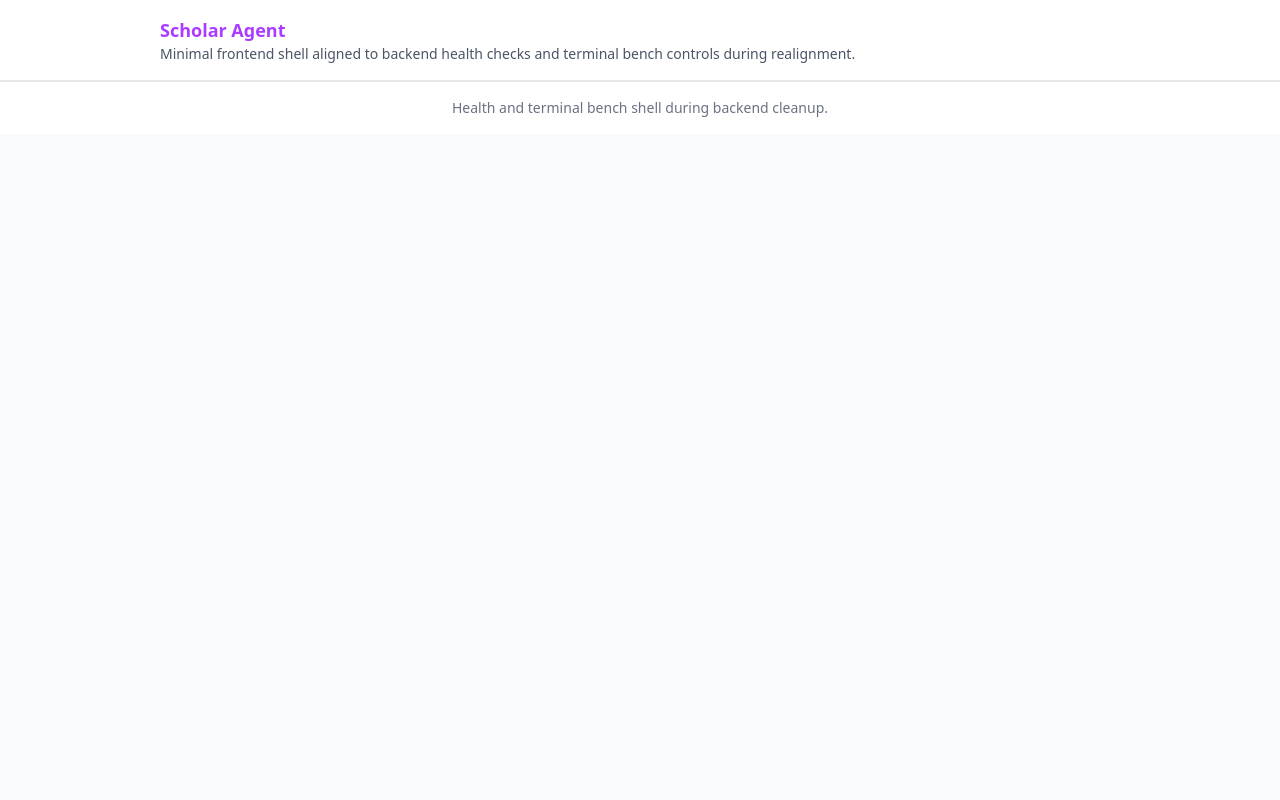
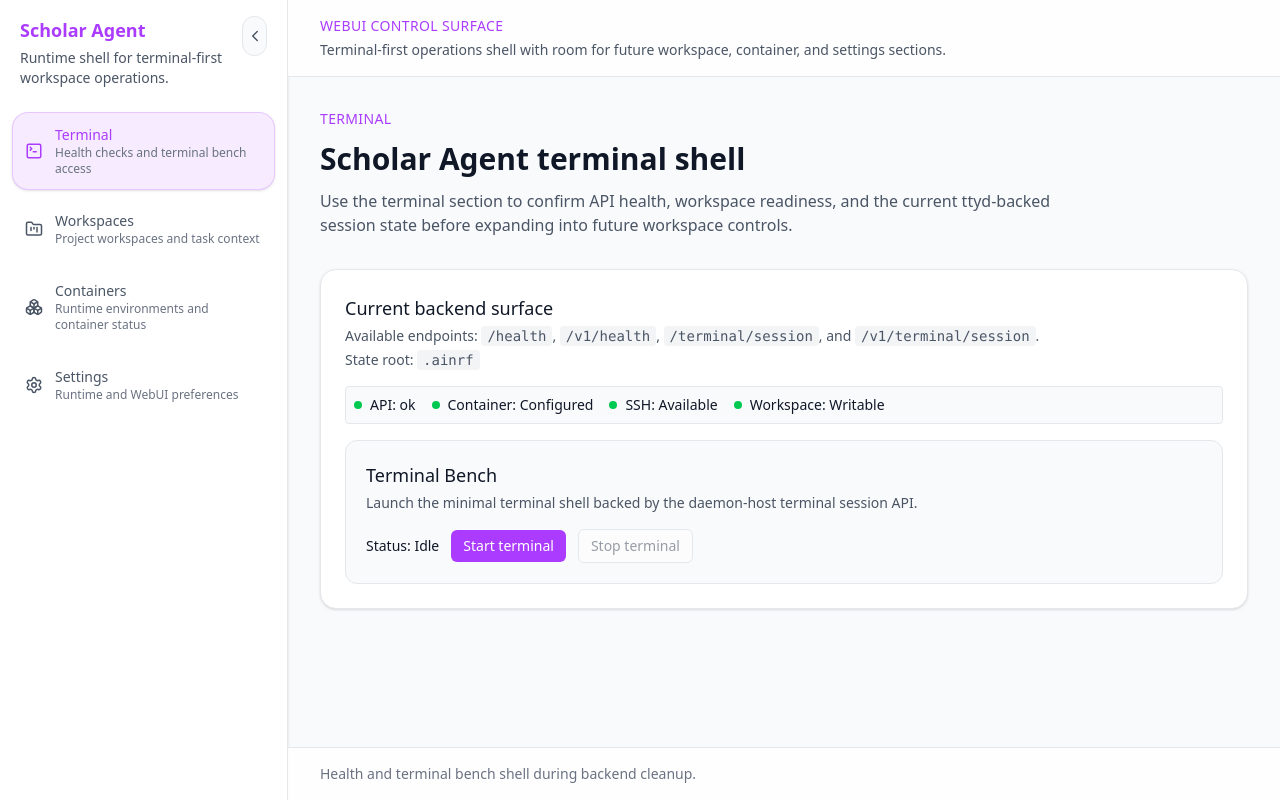
Before and after one commit to Kozmosa/scholar-agent, a React (Vite) app in the folder frontend/: page /terminal in a window 1280 px wide. Built offline with nearby package versions, Linux system fonts and the light colour scheme.

Commit message:
feat: add collapsible webui navigation shell

```diff
--- a/frontend/src/App.tsx
+++ b/frontend/src/App.tsx
@@ -1,7 +1,8 @@
 import { QueryClient, QueryClientProvider } from '@tanstack/react-query';
-import { BrowserRouter, Routes, Route } from 'react-router-dom';
+import { BrowserRouter, Navigate, Route, Routes } from 'react-router-dom';
 import { ErrorBoundary, Layout, ToastProvider } from './components/common';
 import DashboardPage from './pages/DashboardPage';
+import PlaceholderPage from './pages/PlaceholderPage';
 import './index.css';
 
 const queryClient = new QueryClient({
@@ -21,7 +22,38 @@ function App() {
           <BrowserRouter>
             <Layout>
               <Routes>
-                <Route path="/" element={<DashboardPage />} />
+                <Route path="/" element={<Navigate replace to="/terminal" />} />
+                <Route path="/terminal" element={<DashboardPage />} />
+                <Route
+                  path="/workspaces"
+                  element={
+                    <PlaceholderPage
+                      eyebrow="Workspaces"
+                      title="Workspace orchestration is coming soon"
+                      description="This area will expose project-specific workspaces, task context, and execution entrypoints once the runtime shell expands beyond Terminal."
+                    />
+                  }
+                />
+                <Route
+                  path="/containers"
+                  element={
+                    <PlaceholderPage
+                      eyebrow="Containers"
+                      title="Container management is coming soon"
+                      description="This area will surface runtime container state, environment preparation, and related controls after the terminal shell stabilizes."
+                    />
+                  }
+                />
+                <Route
+                  path="/settings"
+                  element={
+                    <PlaceholderPage
+                      eyebrow="Settings"
+                      title="Settings are coming soon"
+                      description="This area will host environment preferences, runtime configuration, and WebUI behavior controls in a later slice."
+                    />
+                  }
+                />
               </Routes>
             </Layout>
           </BrowserRouter>
--- a/frontend/src/components/common/Layout.tsx
+++ b/frontend/src/components/common/Layout.tsx
@@ -1,32 +1,127 @@
+import { Boxes, ChevronLeft, ChevronRight, FolderKanban, Settings, SquareTerminal } from 'lucide-react';
 import type { ReactNode } from 'react';
-import { Link } from 'react-router-dom';
+import { useMemo, useState } from 'react';
+import { NavLink } from 'react-router-dom';
 
 interface Props {
   children: ReactNode;
 }
 
+interface NavigationItem {
+  label: string;
+  to: string;
+  description: string;
+  icon: typeof SquareTerminal;
+}
+
+const navigationItems: NavigationItem[] = [
+  {
+    label: 'Terminal',
+    to: '/terminal',
+    description: 'Health checks and terminal bench access',
+    icon: SquareTerminal,
+  },
+  {
+    label: 'Workspaces',
+    to: '/workspaces',
+    description: 'Project workspaces and task context',
+    icon: FolderKanban,
+  },
+  {
+    label: 'Containers',
+    to: '/containers',
+    description: 'Runtime environments and container status',
+    icon: Boxes,
+  },
+  {
+    label: 'Settings',
+    to: '/settings',
+    description: 'Runtime and WebUI preferences',
+    icon: Settings,
+  },
+];
+
 function Layout({ children }: Props) {
+  const [isCollapsed, setIsCollapsed] = useState(false);
+  const asideWidth = useMemo(() => (isCollapsed ? 'w-20' : 'w-72'), [isCollapsed]);
+
   return (
     <div className="min-h-screen bg-gray-50 text-gray-900">
-      <header className="border-b border-gray-200 bg-white">
-        <div className="mx-auto flex max-w-5xl items-center justify-between px-4 py-4 sm:px-6 lg:px-8">
-          <div className="space-y-1">
-            <Link to="/" className="text-lg font-semibold text-[var(--accent)]">
-              Scholar Agent
-            </Link>
-            <p className="text-sm text-gray-600">
-              Minimal frontend shell aligned to backend health checks and terminal bench controls
-              during realignment.
+      <div className="flex min-h-screen">
+        <aside
+          className={`${asideWidth} flex shrink-0 flex-col border-r border-gray-200 bg-white/95 px-3 py-4 shadow-sm transition-all duration-200`}
+        >
+          <div className="flex items-start justify-between gap-3 px-2">
+            <div className={isCollapsed ? 'hidden' : 'block'}>
+              <p className="text-lg font-semibold text-[var(--accent)]">Scholar Agent</p>
+              <p className="mt-1 text-sm text-gray-600">
+                Runtime shell for terminal-first workspace operations.
+              </p>
+            </div>
+            <button
+              type="button"
+              onClick={() => setIsCollapsed((value) => !value)}
+              className="inline-flex h-10 w-10 items-center justify-center rounded-xl border border-gray-200 bg-gray-50 text-gray-600 transition hover:border-[var(--accent)]/30 hover:text-[var(--accent)]"
+              aria-label={isCollapsed ? 'Expand sidebar' : 'Collapse sidebar'}
+            >
+              {isCollapsed ? <ChevronRight size={18} /> : <ChevronLeft size={18} />}
+            </button>
+          </div>
+
+          <nav className="mt-6 flex flex-1 flex-col gap-2">
+            {navigationItems.map((item) => {
+              const Icon = item.icon;
+              return (
+                <NavLink
+                  key={item.to}
+                  to={item.to}
+                  className={({ isActive }) =>
+                    [
+                      'group flex items-center gap-3 rounded-2xl border px-3 py-3 transition',
+                      isCollapsed ? 'justify-center' : '',
+                      isActive
+                        ? 'border-[var(--accent)]/20 bg-[var(--accent)]/10 text-[var(--accent)] shadow-sm'
+                        : 'border-transparent text-gray-600 hover:border-gray-200 hover:bg-gray-100 hover:text-gray-900',
+                    ].join(' ')
+                  }
+                  title={isCollapsed ? item.label : undefined}
+                >
+                  <Icon size={18} className="shrink-0" />
+                  {isCollapsed ? null : (
+                    <span className="min-w-0">
+                      <span className="block text-sm font-medium">{item.label}</span>
+                      <span className="block text-xs text-gray-500">{item.description}</span>
+                    </span>
+                  )}
+                </NavLink>
+              );
+            })}
+          </nav>
+        </aside>
+
+        <div className="flex min-h-screen min-w-0 flex-1 flex-col">
+          <header className="border-b border-gray-200 bg-white/80 px-4 py-4 backdrop-blur sm:px-6 lg:px-8">
+            <div className="mx-auto flex w-full max-w-6xl items-center justify-between gap-6">
+              <div>
+                <p className="text-sm font-medium uppercase tracking-wide text-[var(--accent)]">
+                  WebUI control surface
+                </p>
+                <p className="mt-1 text-sm text-gray-600">
+                  Terminal-first operations shell with room for future workspace, container, and settings sections.
                 </p>
               </div>
             </div>
           </header>
 
-      <main className="mx-auto flex-1 w-full max-w-5xl">{children}</main>
+          <main className="mx-auto flex w-full max-w-6xl flex-1 flex-col">{children}</main>
 
-      <footer className="border-t border-gray-200 bg-white py-4 text-center text-sm text-gray-500">
+          <footer className="border-t border-gray-200 bg-white/80 px-4 py-4 text-sm text-gray-500 sm:px-6 lg:px-8">
+            <div className="mx-auto w-full max-w-6xl">
               Health and terminal bench shell during backend cleanup.
+            </div>
           </footer>
+        </div>
+      </div>
     </div>
   );
 }
--- a/frontend/src/pages/DashboardPage.tsx
+++ b/frontend/src/pages/DashboardPage.tsx
@@ -6,20 +6,17 @@ function DashboardPage() {
   const healthQuery = useQuery({ queryKey: ['health'], queryFn: getHealth });
 
   return (
-    <div className="py-8 px-4 sm:px-6 lg:px-8">
+    <div className="px-4 py-8 sm:px-6 lg:px-8">
       <section className="mb-8 space-y-3">
-        <p className="text-sm font-medium uppercase tracking-wide text-[var(--accent)]">
-          Service status
-        </p>
+        <p className="text-sm font-medium uppercase tracking-wide text-[var(--accent)]">Terminal</p>
         <h1 className="text-3xl font-semibold text-gray-900">Scholar Agent terminal shell</h1>
         <p className="max-w-3xl text-sm text-gray-600 sm:text-base">
-          The frontend now exposes the cleaned runtime shell: health checks plus the single-session
-          terminal bench control surface. Use this page to confirm API, SSH, workspace readiness,
-          and terminal session state.
+          Use the terminal section to confirm API health, workspace readiness, and the current ttyd-backed
+          session state before expanding into future workspace controls.
         </p>
       </section>
 
-      <section className="space-y-4 rounded-xl border border-gray-200 bg-white p-6 shadow-sm">
+      <section className="space-y-4 rounded-2xl border border-gray-200 bg-white p-6 shadow-sm">
         <div className="space-y-1">
           <h2 className="text-lg font-medium text-gray-900">Current backend surface</h2>
           <p className="text-sm text-gray-600">
@@ -30,9 +27,7 @@ function DashboardPage() {
           </p>
           <p className="text-sm text-gray-600">
             State root:{' '}
-            <code className="rounded bg-gray-100 px-1.5 py-0.5">
-              {healthQuery.data?.state_root ?? '.ainrf'}
-            </code>
+            <code className="rounded bg-gray-100 px-1.5 py-0.5">{healthQuery.data?.state_root ?? '.ainrf'}</code>
           </p>
           {healthQuery.data?.detail ? (
             <p className="text-sm text-yellow-700">Detail: {healthQuery.data.detail}</p>
--- /dev/null
+++ b/frontend/src/pages/PlaceholderPage.tsx
@@ -0,0 +1,22 @@
+interface PlaceholderPageProps {
+  eyebrow: string;
+  title: string;
+  description: string;
+}
+
+function PlaceholderPage({ eyebrow, title, description }: PlaceholderPageProps) {
+  return (
+    <div className="px-4 py-8 sm:px-6 lg:px-8">
+      <section className="rounded-2xl border border-dashed border-gray-300 bg-white/80 p-8 shadow-sm">
+        <p className="text-sm font-medium uppercase tracking-wide text-[var(--accent)]">{eyebrow}</p>
+        <h1 className="mt-3 text-3xl font-semibold text-gray-900">{title}</h1>
+        <p className="mt-3 max-w-2xl text-sm text-gray-600 sm:text-base">{description}</p>
+        <div className="mt-6 inline-flex rounded-full border border-[var(--accent)]/20 bg-[var(--accent)]/10 px-3 py-1 text-sm font-medium text-[var(--accent)]">
+          Placeholder section
+        </div>
+      </section>
+    </div>
+  );
+}
+
+export default PlaceholderPage;
```
Lines whose indentation alone changed are shown as unchanged.
